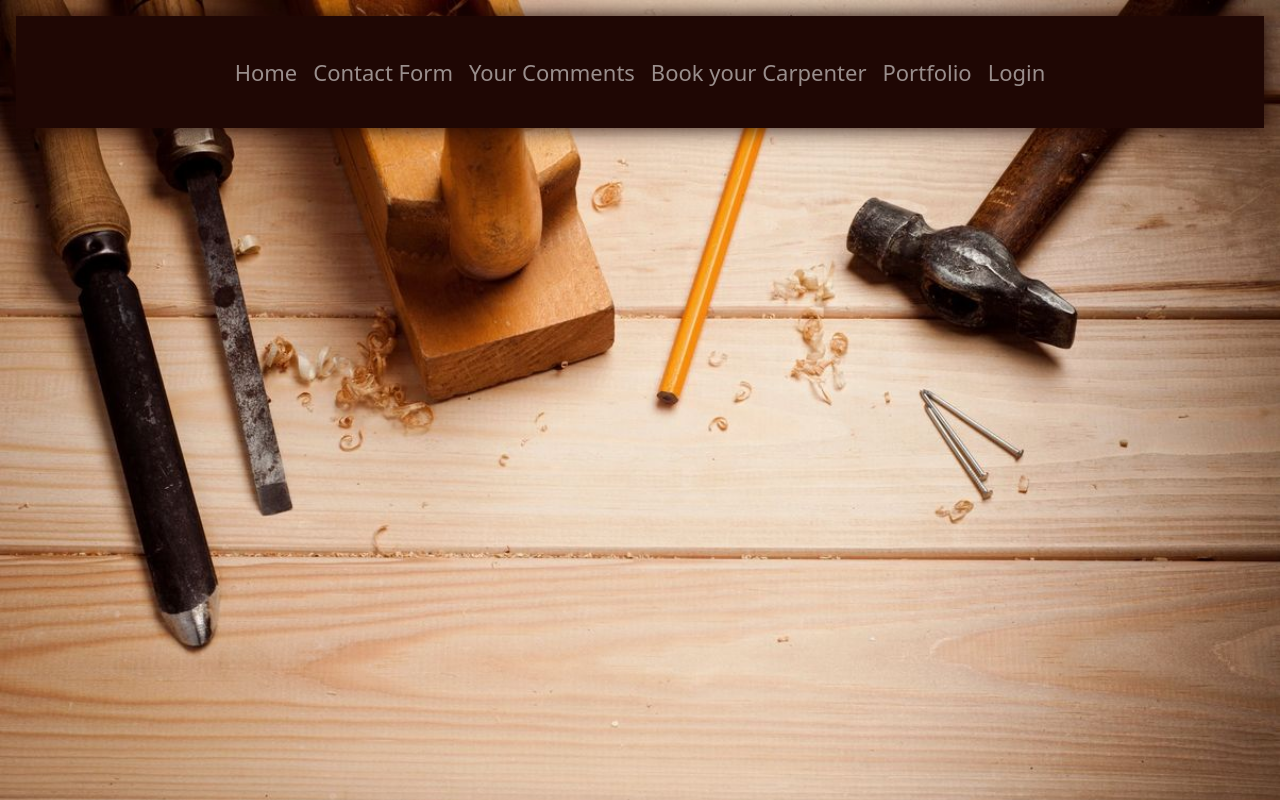
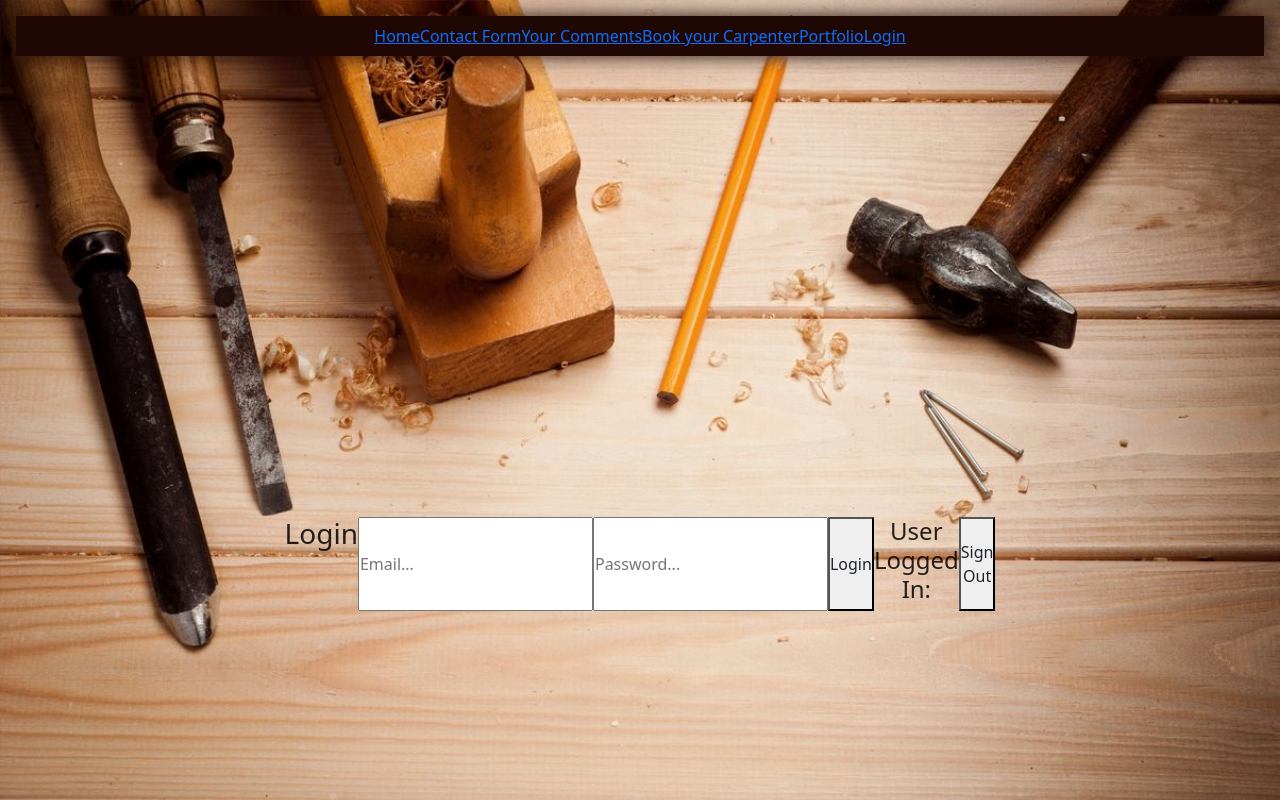
Before and after one commit to emresorkun/handyman-reactjs, a React (Create React App) app: page /login in a window 1280 px wide. Shown: the top 800 px of the page. Built offline with nearby package versions, Linux system fonts and the light colour scheme; no server answers.

Commit message:
admin auth (with context) completed

```diff
--- a/src/App.js
+++ b/src/App.js
@@ -10,18 +10,21 @@ import Home from "./pages/Home";
 import SingleWork from "./pages/SingleWork";
 import Works from "./pages/Works";
 import PageNotFound from "./pages/PageNotFound";
-
+import Login from "./pages/Login";
 import Navbar from "./components/Navbar";
+import { UserProvider } from "./context/userContext";
 
 function App() {
   return (
     <Router>
+      <UserProvider>
         <div className="container">
           <Navbar />
           <div className="container-routes">
             <Routes>
               <Route exact path="/" element={<Home />} />
               <Route path="/admin" element={<Admin />} />
+              <Route path="/login" element={<Login />} />
               <Route exact path="/bookings" element={<Booking />} />
               <Route exact path="/comments" element={<Comments />} />
               <Route exact path="/contact-form" element={<ContactForm />} />
@@ -31,6 +34,7 @@ function App() {
             </Routes>
           </div>
         </div>
+      </UserProvider>
     </Router>
   );
 }
--- a/src/App.scss
+++ b/src/App.scss
@@ -286,3 +286,9 @@ body {
   justify-content: center;
   align-items: center;
 }
+.admin-login {
+  text-align: center;
+  display: flex;
+  justify-content: center;
+  margin: 500px;
+}
--- a/src/components/CommentsPrint.js
+++ b/src/components/CommentsPrint.js
@@ -10,6 +10,7 @@ import { useState, useEffect } from "react";
 import { db } from "../firebase/config";
 import "antd/dist/antd.css";
 import { Card, List } from "antd";
+import { useUser } from "../context/userContext";
 
 export default function CommentsPrint() {
   const [comments, setComments] = useState([]);
@@ -36,7 +37,6 @@ export default function CommentsPrint() {
   );
 
   const deleteComment = async (id) => {
-
     const commentDoc = doc(db, "comments", id);
     console.log(id);
     await deleteDoc(commentDoc)
@@ -47,6 +47,10 @@ export default function CommentsPrint() {
         console.error("Error removing document: ", error);
       });
   };
+
+  const user = useUser();
+  const isUser = user.isUser;
+  console.log(isUser);
   return (
     <>
       <header>
@@ -93,9 +97,9 @@ export default function CommentsPrint() {
                     {" "}
                     <div>{item.comment}</div>
                   </Card>
-                  <button onClick={() => deleteComment(item.id)} type="submit">
-                    Delete
-                  </button>
+                  {isUser && (
+                    <button onClick={() => deleteComment(item.id)}>X</button>
+                  )}
                 </div>
               </div>
             </List.Item>
--- a/src/components/ContactsPrint.js
+++ b/src/components/ContactsPrint.js
@@ -5,6 +5,7 @@ import { db } from "../firebase/config";
 import "antd/dist/antd.css";
 import { List } from "antd";
 import { doc, deleteDoc, updateDoc, onSnapshot } from "firebase/firestore";
+import { useUser } from "../context/userContext";
 
 export default function ContactsPrint() {
   const [contacts, setContacts] = useState([]);
@@ -59,6 +60,11 @@ export default function ContactsPrint() {
       });
   };
 
+  const user = useUser();
+  const isUser = user.isUser;
+  console.log(isUser);
+
+
   return (
     <>
       <header>
@@ -86,71 +92,13 @@ export default function ContactsPrint() {
                   fontSize: "16px",
                 }}
               />
-              <button onClick={() => deleteContact(item.id)}>X</button>
+              {isUser && (
+                <button onClick={() => deleteContact(item.id)}>X</button>
+              )}
             </List.Item>
           )}
         />
       </div>
     </>
-    // <>
-    //   <header>
-    //     <div className="logo-wrapper">
-    //       <span className="logo">Master, Here are the contact forms!</span>
-    //     </div>
-    //   </header>
-    //   <div className="comments-container">
-    //     <List
-    //       grid={{
-    //         gutter: 16,
-    //         xs: 1,
-    //         sm: 1,
-    //         md: 2,
-    //         lg: 2,
-    //         xl: 3,
-    //         xxl: 3,
-    //       }}
-    //       dataSource={contacts}
-    //       renderItem={(item) => (
-    //         <List.Item>
-    //           <div className="comments" key={item.id}>
-    //             <div
-    //               className="site-card-border-less-wrapper"
-    //               style={{
-    //                 display: "flex",
-    //                 justifyContent: "center",
-    //                 margin: "12px",
-    //               }}
-    //             >
-    //               <Card
-    //                 className="card"
-    //                 title={item.lastName+item.firstName}
-    //                 bordered={true}
-    //                 style={{ width: 500 }}
-    //                 headStyle={{
-    //                   backgroundColor: "#C76E32",
-    //                   color: "rgba(255, 255, 255, 0.55)",
-    //                 }}
-    //                 bodyStyle={{
-    //                   backgroundColor: "#A87C60",
-    //                 }}
-    //               >
-    //                 {" "}
-    //                 <div>{item.comment}</div>
-    //               </Card>
-    //               <button
-    //                 type="submit"
-    //                 onClick={console.log("clickadsasdasd")}
-    //                 style={{ display: "none" }}
-    //               >
-    //                 Delete
-    //               </button>
-    //             </div>
-    //           </div>
-    //         </List.Item>
-    //       )}
-    //     />
-    //     ,
-    //   </div>
-    // </>
   );
 }
--- a/src/components/Navbar.js
+++ b/src/components/Navbar.js
@@ -1,18 +1,19 @@
 import React from "react";
 import { Nav, Navbar } from "react-bootstrap";
 import "bootstrap/dist/css/bootstrap.min.css";
+import { Link } from "react-router-dom";
 export default function Navibar() {
   return (
     <Navbar fixed="top" collapseOnSelect expand="lg" variant="dark">
       <Navbar.Toggle aria-controls="responsive-navbar-nav" />
       <Navbar.Collapse id="responsive-navbar-nav">
         <Nav className="mr-auto">
-          <Nav.Link href="/">Home</Nav.Link>
-          <Nav.Link href="contact-form">Contact Form</Nav.Link>
-          <Nav.Link href="comments">Your Comments</Nav.Link>
-          <Nav.Link href="bookings">Book your Carpenter</Nav.Link>
-          <Nav.Link href="works">Portfolio</Nav.Link>
-          <Nav.Link href="admin">Login</Nav.Link>
+          <Link to="/">Home</Link>
+          <Link to="contact-form">Contact Form</Link>
+          <Link to="comments">Your Comments</Link>
+          <Link to="bookings">Book your Carpenter</Link>
+          <Link to="works">Portfolio</Link>
+          <Link to="admin">Login</Link>
         </Nav>
       </Navbar.Collapse>
     </Navbar>
--- /dev/null
+++ b/src/context/userContext.js
@@ -0,0 +1,30 @@
+import React, {
+  useCallback,
+  useEffect,
+  useState,
+  createContext,
+  useContext,
+  PropsWithChildren,
+} from "react";
+
+const userContext = createContext(null);
+
+export const useUser = () => {
+  const context = useContext(userContext);
+  if (!context) {
+    throw new Error(`useUser must be used within a UserProvider`);
+  }
+  return context;
+};
+
+export const UserProvider = ({ children }) => {
+  const [isUser, setIsUser] = useState(false);
+  console.log(isUser);
+
+  const value = {
+    isUser,
+    setIsUser,
+  };
+
+  return <userContext.Provider value={value}>{children}</userContext.Provider>;
+};
--- a/src/firebase/config.js
+++ b/src/firebase/config.js
@@ -2,6 +2,7 @@
 //import 'firebase/firestore';
 import { initializeApp } from "@firebase/app";
 import { getFirestore } from "firebase/firestore";
+import { getAuth } from "firebase/auth";
 
 const firebaseConfig = {
   apiKey: "AIzaSyDh_COdB4Z4T-rp2vw80TkS7Q1icg7fF7k",
@@ -15,6 +16,7 @@ const firebaseConfig = {
 
 // Initialize Firebase
 const app = initializeApp(firebaseConfig);
+export const auth = getAuth(app);
 //firebase.initializeApp(firebaseConfig);
 //  var commentsRef= firebase.database()
 //const projectFireStore =firebase.firestore();
--- a/src/pages/Admin.js
+++ b/src/pages/Admin.js
@@ -1,11 +1,22 @@
 import React from "react";
 import CommentsPrint from "../components/CommentsPrint";
 import ContactsPrint from "../components/ContactsPrint";
+import { useUser } from "../context/userContext";
 const Admin = () => {
+  const user = useUser();
+  const isUser = user.isUser;
+  console.log(isUser);
+
   return (
     <div>
-      <ContactsPrint />
-      <CommentsPrint />
+      {isUser ? (
+        <div>
+          <ContactsPrint />
+          <CommentsPrint />
+        </div>
+      ) : (
+        <div>nONONONONONNOONNONO</div>
+      )}
     </div>
   );
 };
--- a/src/pages/Comments.js
+++ b/src/pages/Comments.js
@@ -3,8 +3,10 @@ import { Formik, Field, Form } from "formik";
 import CommentsPrint from "../components/CommentsPrint";
 import { db } from "../firebase/config";
 import { doc, setDoc } from "firebase/firestore";
+import { auth } from "../firebase/config";
 import * as Yup from "yup";
 import { collection, addDoc } from "firebase/firestore";
+import { useUser } from "../context/userContext";
 
 const CommentsSchema = Yup.object().shape({
   firstName: Yup.string()
@@ -43,12 +45,15 @@ function Comments() {
     //console.log(createComment().then((e) => console.log(e)));
     //yukardaki console=>ne oluyor anlamak icin
   }, []);
+  const user = useUser();
+  const isUser = user.isUser;
 
   return (
     <>
       <CommentsPrint />
       <div className="form-container">
         <h1 className="form-brand">Share Your Comments With Us!</h1>
+
         <div className="form-wrapper">
           <div className="form-company-info">
             <ul>
--- /dev/null
+++ b/src/pages/Login.js
@@ -0,0 +1,72 @@
+import { useState } from "react";
+import {
+  signInWithEmailAndPassword,
+  onAuthStateChanged,
+  signOut,
+} from "firebase/auth";
+import { auth } from "../firebase/config";
+import { useUser } from "../context/userContext";
+
+function Login() {
+  // const [registerEmail, setRegisterEmail] = useState("");
+  // const [registerPassword, setRegisterPassword] = useState("");
+  const { setIsUser } = useUser();
+  const [loginEmail, setLoginEmail] = useState("");
+  const [loginPassword, setLoginPassword] = useState("");
+
+  const [user, setUser] = useState({});
+  console.log(user);
+  onAuthStateChanged(auth, (currentUser) => {
+    console.log("ex");
+    setUser(currentUser);
+    if (currentUser) {
+      setIsUser(true);
+    }
+  });
+
+  const login = async () => {
+    try {
+      const user = await signInWithEmailAndPassword(
+        auth,
+        loginEmail,
+        loginPassword
+      );
+      console.log(user);
+    } catch (error) {
+      console.log(error.message);
+    }
+  };
+
+  const logout = async () => {
+    await signOut(auth);
+    setIsUser(false);
+  };
+  console.log(user);
+
+  return (
+    <div className="App">
+      <div className="admin-login">
+        <h3> Login </h3>
+        <input
+          placeholder="Email..."
+          onChange={(event) => {
+            setLoginEmail(event.target.value);
+          }}
+        />
+        <input
+          placeholder="Password..."
+          onChange={(event) => {
+            setLoginPassword(event.target.value);
+          }}
+        />
+
+        <button onClick={login}> Login</button>
+        <h4> User Logged In: </h4>
+        {user?.email}
+
+        <button onClick={logout}> Sign Out </button>
+      </div>
+    </div>
+  );
+}
+export default Login;
```
Also changed, not shown: 1 other file (tests, documents, lock files or other folders). Lines whose indentation alone changed are shown as unchanged.
